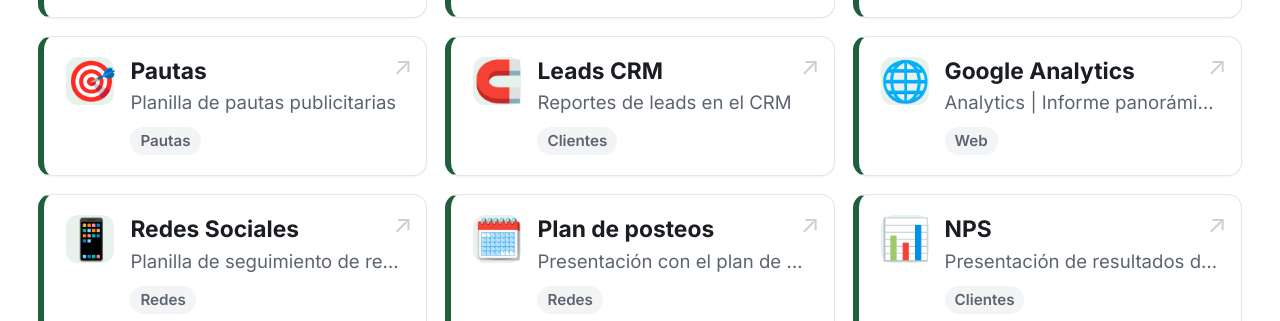
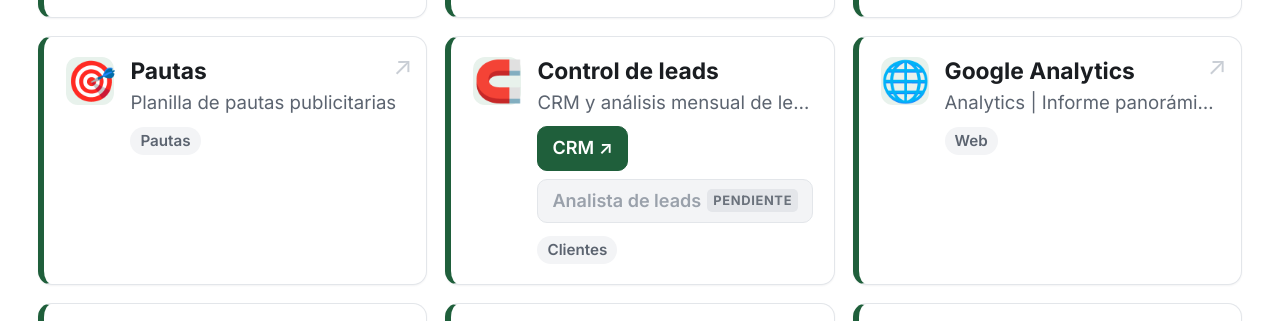
Before and after one commit to martinbenitez-web/Proyectos-Martin, a plain HTML site: page index.html in a window 1280 px wide. Shown: the part 700-1021 px from the top of the page. Drawn offline with Linux system fonts and the light colour scheme.

Commit message:
Agregar tarjeta Control de leads con botones CRM y Analista de leads
Las tarjetas ahora aceptan un campo opcional 'enlaces' para mostrar
varios botones. Control de leads reemplaza a Leads CRM.

Co-Authored-By: Claude Opus 5.5 <noreply@anthropic.com>
Claude-Session: https://claude.ai/code/session_015V5uXxwVY28HfafesTscAH

```diff
--- a/index.html
+++ b/index.html
@@ -289,6 +289,48 @@
   .tarjeta.pendiente .tarjeta-desc,
   .tarjeta.pendiente .tarjeta-categoria { color: var(--pendiente); }
   .tarjeta.pendiente .tarjeta-flecha { display: none; }
+
+  /* Tarjeta con varios botones */
+  .tarjeta.multiple:hover { transform: none; }
+  .tarjeta-botones {
+    display: flex;
+    flex-wrap: wrap;
+    gap: 8px;
+    margin: 2px 0 12px;
+  }
+  .boton {
+    display: inline-flex;
+    align-items: center;
+    gap: 6px;
+    padding: 8px 14px;
+    border-radius: 10px;
+    white-space: nowrap;
+    font-size: 0.95rem;
+    font-weight: 600;
+    text-decoration: none;
+    color: #fff;
+    background: var(--acento);
+    border: 1.5px solid var(--acento);
+    transition: filter .15s, transform .15s;
+  }
+  .boton:hover, .boton:focus-visible { filter: brightness(1.15); transform: translateY(-1px); outline: none; }
+  .boton.pendiente {
+    background: var(--gris-fondo);
+    border-color: var(--borde);
+    color: var(--pendiente);
+    cursor: not-allowed;
+  }
+  .boton.pendiente:hover { filter: none; transform: none; }
+  .boton-tag {
+    font-size: 0.68rem;
+    font-weight: 700;
+    text-transform: uppercase;
+    letter-spacing: 0.05em;
+    padding: 2px 6px;
+    border-radius: 5px;
+    background: #e4e6ea;
+    color: #6b727c;
+  }
   .etiqueta-pendiente {
     font-size: 0.75rem;
     font-weight: 700;
@@ -360,9 +402,13 @@
    - unidad:  "Outdoors", "Armería" o "General"
    - url:     dejala como "" si todavía no hay link (queda "Pendiente")
    - icono:   cualquier emoji
+   - enlaces: (opcional) para una tarjeta con varios botones. Ejemplo:
+              enlaces: [ { texto: "CRM", url: "https://..." },
+                         { texto: "Analista de leads", url: "" } ]
+              Si un botón no tiene url, se muestra como "Pendiente".
    ===================================================================== */
 
-const ULTIMA_ACTUALIZACION = "15/10/2026";
+const ULTIMA_ACTUALIZACION = "04/11/2026";
 
 // Logos: nombres exactos de los archivos de imagen que están en la misma carpeta que este HTML.
 // Si el archivo no existe, se muestra el nombre de la marca en su lugar.
@@ -377,7 +423,11 @@ const RECURSOS = [
   { marca: "Camping44", unidad: "General",  titulo: "Campañas de MKT",          descripcion: "Presentación con las campañas de marketing", url: "https://docs.google.com/presentation/d/1W-lRfJJvMovAZy9EvsAF0otLkns_WhInYzEUQcPxJkY/edit?slide=id.g3f73f3e63c3_0_199#slide=id.g3f73f3e63c3_0_199", categoria: "Campañas", icono: "📣" },
   { marca: "Camping44", unidad: "General",  titulo: "Informes de MKT",          descripcion: "Presentación de informes del área", url: "https://docs.google.com/presentation/d/12RNKmLmhWdN-BJdGI_fjE_IM0Z44JqTGKKFgdFPQuXM/edit?slide=id.h4538acf1cd0604c1_0_0#slide=id.h4538acf1cd0604c1_0_0", categoria: "Informes", icono: "📝" },
   { marca: "Camping44", unidad: "General",  titulo: "Pautas",                   descripcion: "Planilla de pautas publicitarias", url: "https://docs.google.com/spreadsheets/d/1JinDRLoDp5QH0t-GmI4B5adqZDzQGW5PxrPmk2Rdlxk/edit?gid=649387614#gid=649387614", categoria: "Pautas", icono: "🎯" },
-  { marca: "Camping44", unidad: "General",  titulo: "Leads CRM",                descripcion: "Reportes de leads en el CRM", url: "https://crm.neuralgenius.tech/reports", categoria: "Clientes", icono: "🧲" },
+  { marca: "Camping44", unidad: "General",  titulo: "Control de leads",         descripcion: "CRM y análisis mensual de leads", categoria: "Clientes", icono: "🧲",
+    enlaces: [
+      { texto: "CRM",               url: "https://crm.neuralgenius.tech/reports" },
+      { texto: "Analista de leads", url: "" },
+    ] },
   { marca: "Camping44", unidad: "General",  titulo: "Google Analytics",         descripcion: "Analytics | Informe panorámico de la web", url: "https://analytics.google.com/analytics/web/?authuser=0#/a334188430p464557791/reports/reportinghub?params=_u..nav%3Dmaui%26_u.comparisonOption%3Ddisabled%26_u.date00%3D20260801%26_u.date01%3D20260831", categoria: "Web", icono: "🌐" },
   { marca: "Camping44", unidad: "General",  titulo: "Redes Sociales",           descripcion: "Planilla de seguimiento de redes sociales", url: "https://docs.google.com/spreadsheets/d/1biCnwfvbNdKg3sbmZNInMZEvwcp2uQQuqOSOUi0dWnk/edit?gid=1326433033#gid=1326433033", categoria: "Redes", icono: "📱" },
   { marca: "Camping44", unidad: "General",  titulo: "Plan de posteos",          descripcion: "Presentación con el plan de posteos para redes", url: "https://docs.google.com/presentation/d/1PS79713M6NwMleFLIwNZelzDqQ35cNck/edit?slide=id.g3f8cc12bb2b_0_20#slide=id.g3f8cc12bb2b_0_20", categoria: "Redes", icono: "🗓️" },
@@ -423,7 +473,8 @@ function pasaFiltros(r) {
   if (categoriaActiva && r.categoria !== categoriaActiva) return false;
   if (!textoBusqueda) return true;
   const q = normalizar(textoBusqueda);
-  return [r.titulo, r.descripcion, r.categoria, r.unidad, r.marca].some(campo => normalizar(campo).includes(q));
+  const textosBotones = (r.enlaces || []).map(e => e.texto);
+  return [r.titulo, r.descripcion, r.categoria, r.unidad, r.marca, ...textosBotones].some(campo => normalizar(campo).includes(q));
 }
 
 function ordenUnidad(u) {
@@ -477,6 +528,7 @@ function renderChips() {
 // ---------- Tarjetas ----------
 function crearTarjeta(r) {
   const marca = MARCAS[r.marca] || { acento: "var(--texto)", suave: "var(--gris-fondo)" };
+  if (Array.isArray(r.enlaces) && r.enlaces.length) return crearTarjetaMultiple(r, marca);
   const pendiente = !r.url || !r.url.trim();
 
   const el = document.createElement(pendiente ? "div" : "a");
@@ -526,6 +578,61 @@ function crearTarjeta(r) {
   flecha.textContent = "↗";
 
   el.append(icono, cuerpo, flecha);
+  return el;
+}
+
+// Tarjeta con varios botones (cuando el recurso tiene "enlaces")
+function crearTarjetaMultiple(r, marca) {
+  const el = document.createElement("div");
+  el.className = "tarjeta multiple";
+  el.style.setProperty("--acento", marca.acento);
+  el.style.setProperty("--acento-suave", marca.suave);
+
+  const icono = document.createElement("div");
+  icono.className = "tarjeta-icono";
+  icono.textContent = r.icono || "🔗";
+
+  const cuerpo = document.createElement("div");
+  cuerpo.className = "tarjeta-cuerpo";
+
+  const titulo = document.createElement("h3");
+  titulo.className = "tarjeta-titulo";
+  titulo.textContent = r.titulo || "(sin título)";
+
+  const desc = document.createElement("p");
+  desc.className = "tarjeta-desc";
+  desc.textContent = r.descripcion || "";
+  desc.title = r.descripcion || "";
+
+  const botones = document.createElement("div");
+  botones.className = "tarjeta-botones";
+  r.enlaces.forEach(e => {
+    const url = (e.url || "").trim();
+    const b = document.createElement(url ? "a" : "span");
+    b.className = "boton" + (url ? "" : " pendiente");
+    if (url) {
+      b.href = url;
+      b.target = "_blank";
+      b.rel = "noopener";
+      b.textContent = (e.texto || "Abrir") + " ↗";
+    } else {
+      b.setAttribute("aria-disabled", "true");
+      b.title = "Link pendiente";
+      b.textContent = e.texto || "Abrir";
+      const tag = document.createElement("span");
+      tag.className = "boton-tag";
+      tag.textContent = "Pendiente";
+      b.appendChild(tag);
+    }
+    botones.appendChild(b);
+  });
+
+  const cat = document.createElement("span");
+  cat.className = "tarjeta-categoria";
+  cat.textContent = r.categoria || "Sin categoría";
+
+  cuerpo.append(titulo, desc, botones, cat);
+  el.append(icono, cuerpo);
   return el;
 }
 
```
